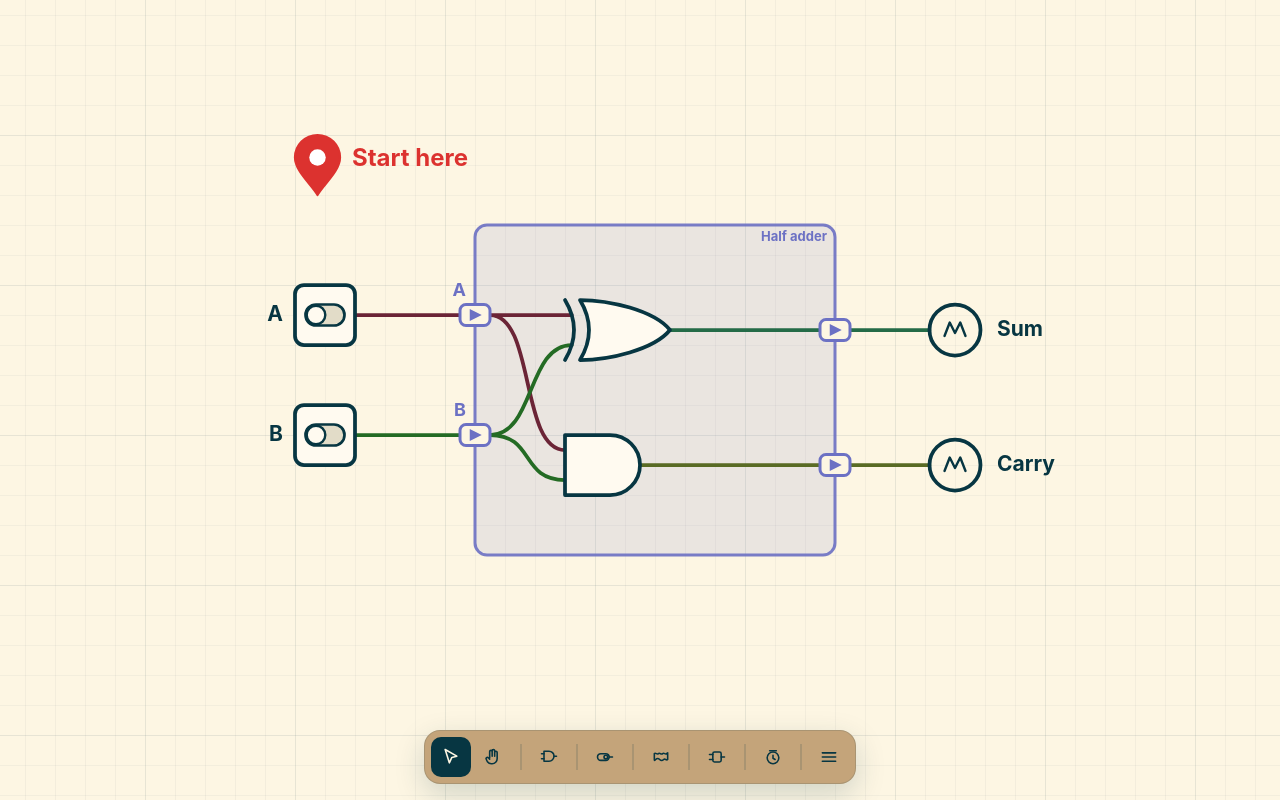
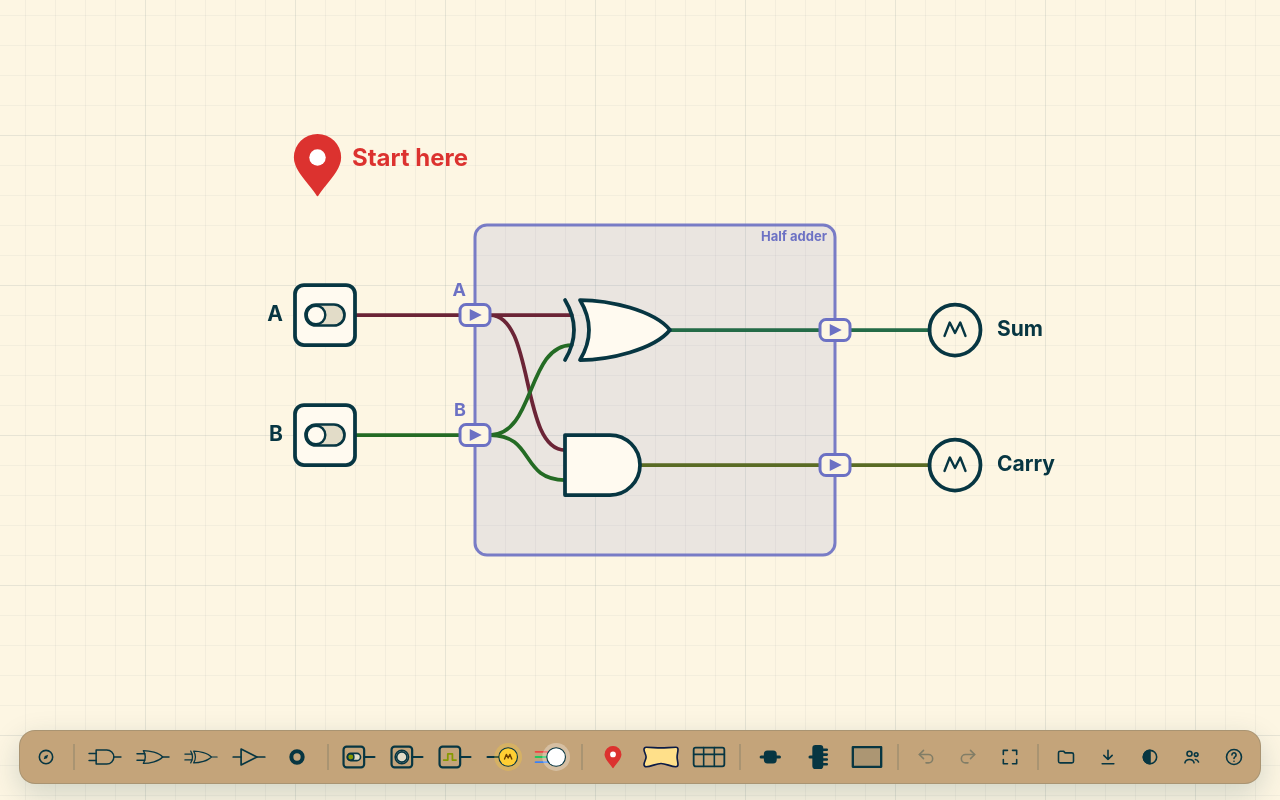
Before and after one commit to LuckyCowMoo/circuit-maker, a React (Vite) app: page / in a window 1280 px wide. Built offline with nearby package versions, Linux system fonts and the light colour scheme.

Commit message:
Keep toolbar sections open on thinner screens based on priority

```diff
--- a/src/styles.css
+++ b/src/styles.css
@@ -113,6 +113,7 @@ button {
   scrollbar-width: none;
 }
 
+.toolbar.compact,
 .toolbar.thin {
   overflow: visible;
 }
@@ -194,6 +195,7 @@ button {
   padding: 6px;
   border-radius: 16px;
   z-index: 6;
+  white-space: nowrap;
 }
 
 .tb-seg:first-child .tb-pop {
--- a/src/ui/Toolbar.tsx
+++ b/src/ui/Toolbar.tsx
@@ -1,4 +1,4 @@
-import { Fragment, useEffect, useLayoutEffect, useRef, useState, type ReactNode } from 'react';
+import { Fragment, useCallback, useEffect, useLayoutEffect, useRef, useState, type ReactNode } from 'react';
 import type { Editor, ExportScope, PlaceKind } from '../editor/Editor';
 import { KIND_LABEL } from '../editor/Editor';
 import { componentBounds, INPUT_WARN, MAX_INPUTS, pinPos, rotatedSize } from '../model/geometry';
@@ -728,6 +728,41 @@ function LivePanel({ editor }: { editor: Editor }) {
   );
 }
 
+export const SEGMENT_PRIORITY: readonly string[] = [
+  'gates',
+  'io',
+  'menu',
+  'components',
+  'comments',
+  'time',
+  'navigation',
+];
+
+export function computeOpenSegments(
+  availableRoom: number,
+  thinWidth: number,
+  iconWidth: number,
+  bodyWidths: Record<string, number>,
+): Set<string> {
+  const nextOpen = new Set<string>();
+  let currentW = thinWidth;
+  for (const id of SEGMENT_PRIORITY) {
+    const bodyW = bodyWidths[id] ?? 0;
+    const delta = Math.max(0, bodyW - iconWidth);
+    if (currentW + delta <= availableRoom) {
+      nextOpen.add(id);
+      currentW += delta;
+    }
+  }
+  return nextOpen;
+}
+
+function setsEqual(a: Set<string>, b: Set<string>): boolean {
+  if (a.size !== b.size) return false;
+  for (const x of a) if (!b.has(x)) return false;
+  return true;
+}
+
 export function Toolbar({ editor }: { editor: Editor }) {
   useEditor(editor);
   const [panel, setPanel] = useState<Panel>(null);
@@ -735,10 +770,9 @@ export function Toolbar({ editor }: { editor: Editor }) {
   const [transparent, setTransparent] = useState(false);
   const [live, setLive] = useState(true);
   const [lists, setLists] = useState({ inputs: false, outputs: false });
-  const [mode, setMode] = useState<'full' | 'inline' | 'thin'>('full');
-  const [openSeg, setOpenSeg] = useState<string | null>(null);
-  const [slotW, setSlotW] = useState<Record<string, number>>({});
-  const [slide, setSlide] = useState(1);
+  const [mode, setMode] = useState<'full' | 'compact'>('full');
+  const [openSegments, setOpenSegments] = useState<Set<string>>(() => new Set(SEGMENT_PRIORITY));
+  const [popSeg, setPopSeg] = useState<string | null>(null);
   const dockRef = useRef<HTMLDivElement>(null);
   const rowRef = useRef<HTMLDivElement>(null);
   const measureRef = useRef<HTMLDivElement>(null);
@@ -772,7 +806,10 @@ export function Toolbar({ editor }: { editor: Editor }) {
     if (!hasSelection && scope === 'selection') setScope('all');
   }, [hasSelection, scope]);
 
-  const toggle = (p: Panel) => setPanel((cur) => (cur === p ? null : p));
+  const toggle = (p: Panel) => {
+    setPanel((cur) => (cur === p ? null : p));
+    setPopSeg(null);
+  };
 
   useEffect(() => {
     const row = rowRef.current;
@@ -789,22 +826,27 @@ export function Toolbar({ editor }: { editor: Editor }) {
       const fullRoom = row.clientWidth - ioW - gap * 2;
       const shortRoom = row.clientWidth;
       const widths: Record<string, number> = {};
-      let maxBody = 0;
       row.querySelectorAll('.tb-body-probe').forEach((el) => {
         const id = (el as HTMLElement).dataset.seg;
         if (!id) return;
-        const w = (el as HTMLElement).offsetWidth;
-        widths[id] = w;
-        maxBody = Math.max(maxBody, w);
+        widths[id] = (el as HTMLElement).offsetWidth;
       });
       const icon = thin.querySelector('.tb-btn')?.getBoundingClientRect().width ?? 40;
-      const inlineW = thin.offsetWidth - icon + maxBody;
-      const next = measure.offsetWidth <= fullRoom + 1 ? 'full' : inlineW <= shortRoom + 1 ? 'inline' : 'thin';
-      setMode((cur) => (cur === next ? cur : next));
-      setSlotW((cur) => {
-        const same = Object.keys(widths).every((id) => Math.abs((cur[id] ?? 0) - widths[id]) < 1);
-        return same ? cur : widths;
+
+      if (measure.offsetWidth <= fullRoom + 1) {
+        setMode('full');
+        setOpenSegments((cur) => (cur.size === SEGMENT_PRIORITY.length ? cur : new Set(SEGMENT_PRIORITY)));
+        setPopSeg(null);
+      } else {
+        setMode('compact');
+        const availableRoom = shortRoom - 4;
+        const nextOpen = computeOpenSegments(availableRoom, thin.offsetWidth, icon, widths);
+        setOpenSegments((cur) => {
+          if (setsEqual(cur, nextOpen)) return cur;
+          setPopSeg((pop) => (pop && nextOpen.has(pop) ? null : pop));
+          return nextOpen;
         });
+      }
     };
     const ro = new ResizeObserver(check);
     ro.observe(row);
@@ -814,33 +856,42 @@ export function Toolbar({ editor }: { editor: Editor }) {
     row.querySelectorAll('.tb-body-probe').forEach((el) => ro.observe(el));
     check();
     return () => ro.disconnect();
-  }, [lists.inputs, lists.outputs]);
+  }, [lists.inputs, lists.outputs, editor.gateMode]);
 
   useEffect(() => {
-    if (mode === 'inline') setOpenSeg((cur) => cur ?? 'navigation');
-    else setOpenSeg(null);
-  }, [mode]);
-
-  useEffect(() => {
-    if (mode !== 'thin' || !openSeg) return;
-    const esc = (e: KeyboardEvent) => e.key === 'Escape' && setOpenSeg(null);
+    if (!popSeg) return;
+    const esc = (e: KeyboardEvent) => e.key === 'Escape' && setPopSeg(null);
     const outside = (e: PointerEvent) => {
-      const host = rowRef.current?.querySelector(`[data-seg="${openSeg}"]`);
-      if (host && !host.contains(e.target as Node)) setOpenSeg(null);
+      const host = rowRef.current?.querySelector(`[data-seg="${popSeg}"]`);
+      if (host && !host.contains(e.target as Node)) setPopSeg(null);
     };
+    const resize = () => setPopSeg(null);
     window.addEventListener('keydown', esc);
     window.addEventListener('pointerdown', outside);
+    window.addEventListener('resize', resize);
     return () => {
       window.removeEventListener('keydown', esc);
       window.removeEventListener('pointerdown', outside);
+      window.removeEventListener('resize', resize);
     };
-  }, [mode, openSeg]);
+  }, [popSeg]);
+
+  const clampPop = useCallback((el: HTMLDivElement | null) => {
+    if (!el) return;
+    const rect = el.getBoundingClientRect();
+    if (rect.left < 8) {
+      el.style.transform = `translateX(calc(-50% + ${Math.ceil(8 - rect.left)}px))`;
+    } else if (rect.right > window.innerWidth - 8) {
+      el.style.transform = `translateX(calc(-50% - ${Math.ceil(rect.right - (window.innerWidth - 8))}px))`;
+    }
+  }, []);
 
   const openFile = async (mode: 'tab' | 'merge') => {
     const file = await pickFile(`${FILE_EXTENSION},.json,application/json`);
     if (!file) return;
     const text = await file.text();
     setPanel(null);
+    setPopSeg(null);
     if (mode === 'tab') editor.openInNewTab(text);
     else editor.loadText(text, 'merge');
   };
@@ -860,8 +911,12 @@ export function Toolbar({ editor }: { editor: Editor }) {
         onPointerDown={(e) => {
           if (e.button !== 0) return;
           e.preventDefault();
-          if (editor.placing === kind) editor.cancelPlacing();
-          else editor.beginPlace(kind, e.nativeEvent);
+          if (editor.placing === kind) {
+            editor.cancelPlacing();
+          } else {
+            editor.beginPlace(kind, e.nativeEvent);
+            setPopSeg(null);
+          }
         }}
       >
         <ComponentIcon
@@ -876,10 +931,24 @@ export function Toolbar({ editor }: { editor: Editor }) {
 
   const navigation = (
     <>
-      <Btn title="Select" active={editor.tool === 'select'} onClick={() => editor.setTool('select')}>
+      <Btn
+        title="Select"
+        active={editor.tool === 'select'}
+        onClick={() => {
+          editor.setTool('select');
+          setPopSeg(null);
+        }}
+      >
         {Icons.select}
       </Btn>
-      <Btn title="Pan" active={editor.tool === 'pan'} onClick={() => editor.setTool('pan')}>
+      <Btn
+        title="Pan"
+        active={editor.tool === 'pan'}
+        onClick={() => {
+          editor.setTool('pan');
+          setPopSeg(null);
+        }}
+      >
         {Icons.pan}
       </Btn>
     </>
@@ -896,7 +965,13 @@ export function Toolbar({ editor }: { editor: Editor }) {
       <Btn title="Redo" disabled={!editor.canRedo} onClick={() => editor.redo()}>
         {Icons.redo}
       </Btn>
-      <Btn title="Fit to view" onClick={() => editor.fitView()}>
+      <Btn
+        title="Fit to view"
+        onClick={() => {
+          editor.fitView();
+          setPopSeg(null);
+        }}
+      >
         {Icons.fit}
       </Btn>
     </>
@@ -939,7 +1014,7 @@ export function Toolbar({ editor }: { editor: Editor }) {
   );
   const placing = editor.placing;
   const SEGMENTS: { id: string; title: string; icon: ReactNode; active: boolean; body: ReactNode }[] = [
-    { id: 'navigation', title: 'Navigation', icon: Icons.navigation, active: false, body: navigation },
+    { id: 'navigation', title: 'Navigation', icon: Icons.navigation, active: editor.tool === 'pan', body: navigation },
     { id: 'gates', title: 'Gates', icon: Icons.gates, active: !!placing && gateList.includes(placing), body: gates },
     { id: 'io', title: 'I/O', icon: Icons.io, active: !!placing && PLACE_GROUPS[1].includes(placing), body: io },
     { id: 'comments', title: 'Comments', icon: Icons.comments, active: !!placing && PLACE_GROUPS[2].includes(placing), body: comments },
@@ -1210,48 +1285,44 @@ export function Toolbar({ editor }: { editor: Editor }) {
           />
         )}
         <div
-          className={`toolbar${mode === 'full' ? '' : ` ${mode}`}`}
+          className={`toolbar${mode === 'full' ? '' : ' compact'}`}
           role="toolbar"
           aria-label="Circuit Maker tools"
-          style={{ ['--slide' as string]: slide }}
         >
           {mode === 'full'
             ? toolbarBody
             : SEGMENTS.map((seg, i) => {
-                const open = mode === 'inline' && openSeg === seg.id;
+                const isOpen = openSegments.has(seg.id);
+                const isPop = popSeg === seg.id && !isOpen;
                 return (
                   <Fragment key={seg.id}>
                     {i > 0 && <Sep />}
                     <div
-                    className={`tb-slot${open ? ' open' : ''} ${mode === 'thin' ? 'tb-seg' : ''}`}
+                      className={`tb-slot${isOpen ? ' open' : ''} ${!isOpen ? 'tb-seg' : ''}`}
                       data-seg={seg.id}
-                    style={{ ['--slot-w' as string]: `${slotW[seg.id] ?? 240}px` }}
-                    onPointerDown={mode === 'thin' ? (e) => e.stopPropagation() : undefined}
+                      onPointerDown={!isOpen ? (e) => e.stopPropagation() : undefined}
                     >
+                      {!isOpen && (
                         <Btn
                           title={seg.title}
-                      className={mode === 'inline' ? 'tb-slot-icon' : undefined}
-                      active={mode === 'thin' && (openSeg === seg.id || seg.active)}
+                          active={isPop || seg.active}
                           onClick={() => {
-                        if (mode === 'thin') {
-                          setOpenSeg((cur) => (cur === seg.id ? null : seg.id));
-                          return;
-                        }
-                        if (openSeg === seg.id) return;
-                        const next = SEGMENTS.findIndex((s) => s.id === seg.id);
-                        const prev = SEGMENTS.findIndex((s) => s.id === openSeg);
-                        setSlide(next >= prev ? 1 : -1);
-                        setOpenSeg(seg.id);
+                            setPopSeg((cur) => (cur === seg.id ? null : seg.id));
                           }}
                         >
                           {seg.icon}
                         </Btn>
-                    {mode === 'inline' && (
-                      <div className="tb-reveal">
-                        <div className="tb-reveal-inner">{seg.body}</div>
+                      )}
+                      {isOpen && (
+                        <div className="tb-group">
+                          {seg.body}
                         </div>
                       )}
-                    {mode === 'thin' && openSeg === seg.id && <div className="surface tb-pop">{seg.body}</div>}
+                      {isPop && (
+                        <div className="surface tb-pop" ref={clampPop}>
+                          {seg.body}
+                        </div>
+                      )}
                     </div>
                   </Fragment>
                 );
```
Also changed, not shown: 1 other file (tests, documents, lock files or other folders). Lines whose indentation alone changed are shown as unchanged.
